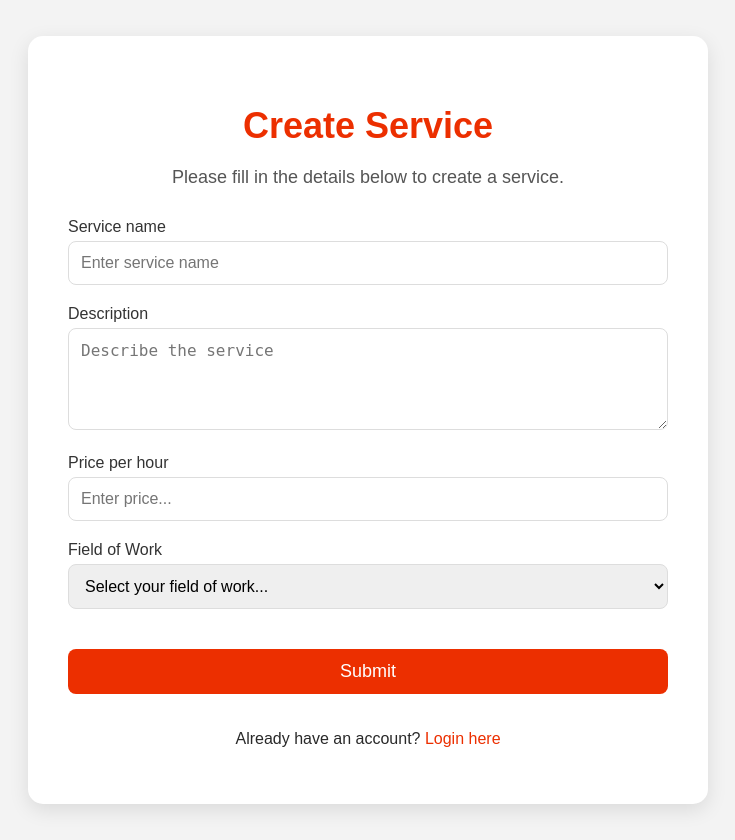
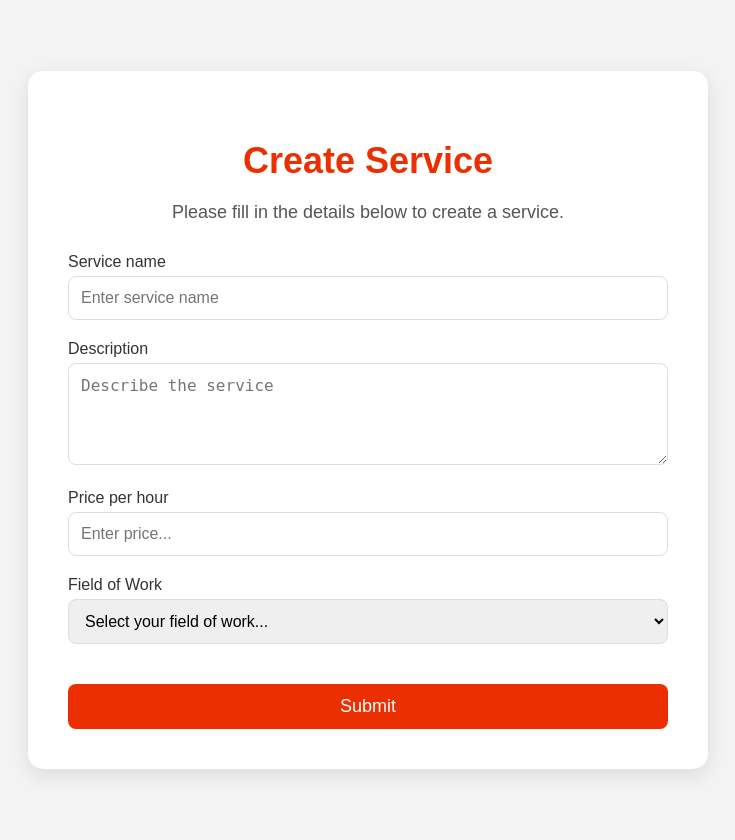
Before and after one commit to Rabinnnn/netfix, a Django app: template company/templates/company/create_service.html in a window 1280 px wide. Shown: the whole page, without its empty margins (272-1007 px from the left). Run offline with Django 3.2, Linux system fonts and the light colour scheme; the template is opened without the code that fills it: values that come from a table or form of the project are taken from there, others are empty.

Commit message:
comment out login link

```diff
--- a/company/templates/company/create_service.html
+++ b/company/templates/company/create_service.html
@@ -228,7 +228,7 @@
         </form>
 
         <!-- Link to login page -->
-        <p>Already have an account? <a class="login-link" href="/login">Login here</a></p>
+        <!-- <p>Already have an account? <a class="login-link" href="/login">Login here</a></p> -->
     </div>
 </body>
 </html>
```
